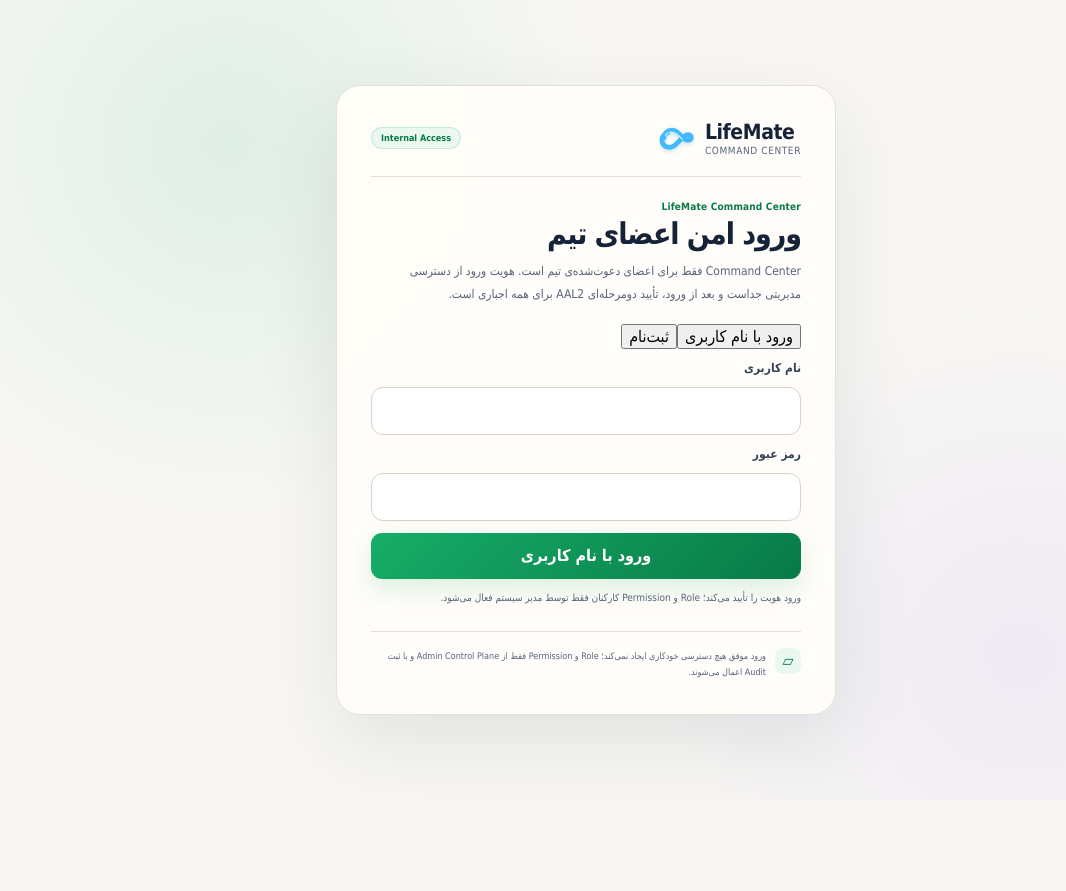
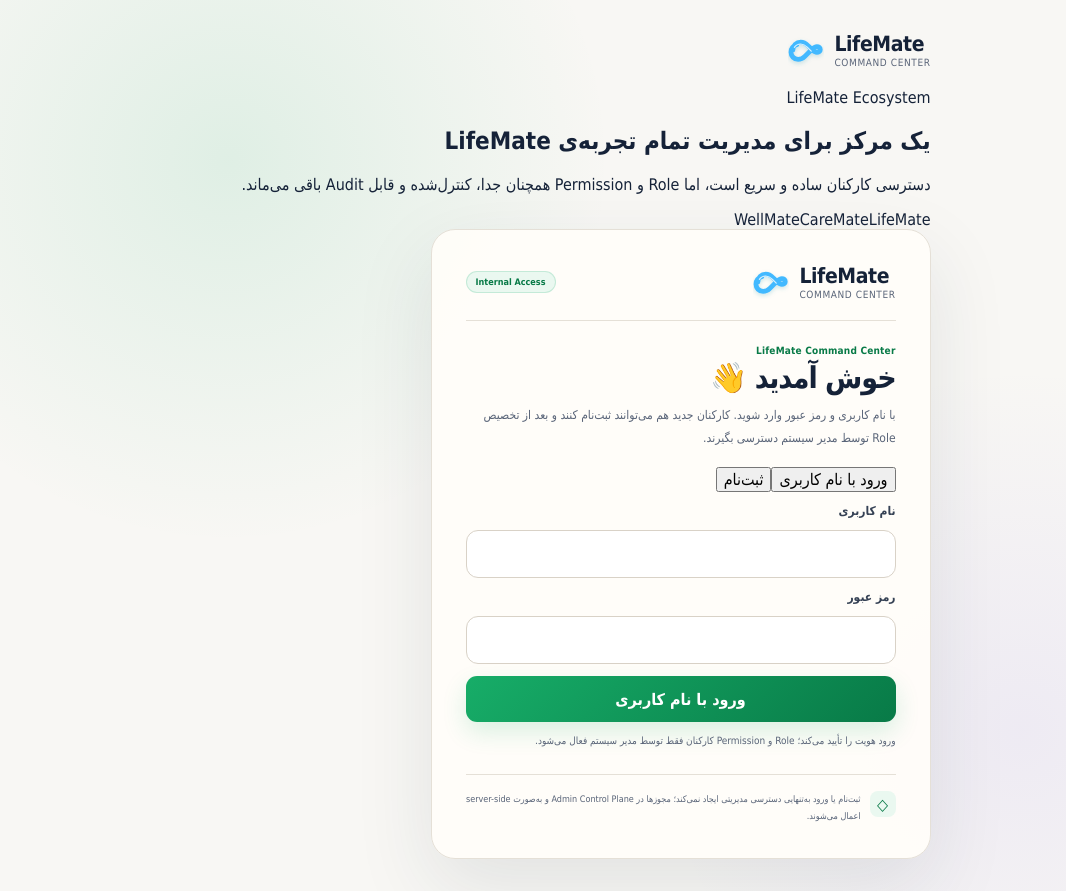
Before and after one commit to Hamrez95/lifemate-admin, a Next.js app: page /login in a window 1280 px wide. Shown: the whole page, without its empty margins (54-1120 px from the left). Before the commit the page ends 800 px from the top, so only its background shows below. Built offline with nearby package versions, Linux system fonts and the light colour scheme; no server answers.

Commit message:
feat(auth): polish workforce login experience

```diff
--- a/app/login/page.tsx
+++ b/app/login/page.tsx
@@ -4,12 +4,32 @@ import { AdminLoginFlow } from "@/src/components/auth/AdminLoginFlow";
 import { LifeMateLogo } from "@/src/components/brand/LifeMateLogo";
 
 export const metadata: Metadata = {
-  title: "ورود امن",
+  title: "ورود به Command Center",
 };
 
 export default function LoginPage() {
   return (
     <main className="auth-page">
+      <div className="auth-stage">
+        <section className="auth-visual" aria-label="LifeMate Command Center">
+          <div className="auth-visual__glow auth-visual__glow--one" />
+          <div className="auth-visual__glow auth-visual__glow--two" />
+          <div className="auth-visual__content">
+            <LifeMateLogo hero />
+            <p className="auth-visual__eyebrow">LifeMate Ecosystem</p>
+            <h2>یک مرکز برای مدیریت تمام تجربه‌ی LifeMate</h2>
+            <p>
+              دسترسی کارکنان ساده و سریع است، اما Role و Permission همچنان جدا، کنترل‌شده و قابل
+              Audit باقی می‌ماند.
+            </p>
+            <div className="auth-visual__chips" aria-hidden="true">
+              <span>WellMate</span>
+              <span>CareMate</span>
+              <span>LifeMate</span>
+            </div>
+          </div>
+        </section>
+
         <section className="auth-card" aria-labelledby="admin-login-title">
           <div className="auth-card__brand">
             <LifeMateLogo />
@@ -17,21 +37,22 @@ export default function LoginPage() {
           </div>
           <div className="auth-card__intro">
             <p className="eyebrow">LifeMate Command Center</p>
-          <h1 id="admin-login-title">ورود امن اعضای تیم</h1>
+            <h1 id="admin-login-title">خوش آمدید 👋</h1>
             <p>
-            Command Center فقط برای اعضای دعوت‌شده‌ی تیم است. هویت ورود از دسترسی مدیریتی جداست و
-            بعد از ورود، تأیید دومرحله‌ای AAL2 برای همه اجباری است.
+              با نام کاربری و رمز عبور وارد شوید. کارکنان جدید هم می‌توانند ثبت‌نام کنند و بعد از
+              تخصیص Role توسط مدیر سیستم دسترسی بگیرند.
             </p>
           </div>
           <AdminLoginFlow />
           <div className="auth-card__security-note">
-          <span aria-hidden="true">▱</span>
+            <span aria-hidden="true">◇</span>
             <p>
-            ورود موفق هیچ دسترسی خودکاری ایجاد نمی‌کند؛ Role و Permission فقط از Admin Control Plane
-            و با ثبت Audit اعمال می‌شوند.
+              ثبت‌نام یا ورود به‌تنهایی دسترسی مدیریتی ایجاد نمی‌کند؛ مجوزها در Admin Control Plane
+              و به‌صورت server-side اعمال می‌شوند.
             </p>
           </div>
         </section>
+      </div>
     </main>
   );
 }
```
Lines whose indentation alone changed are shown as unchanged.
